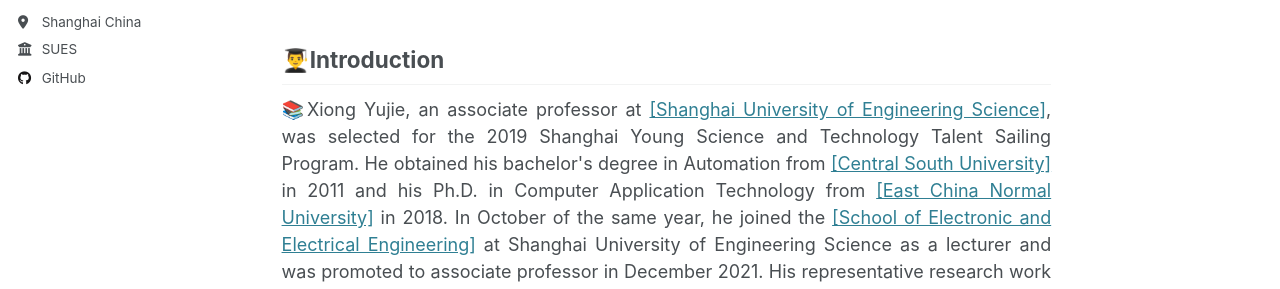
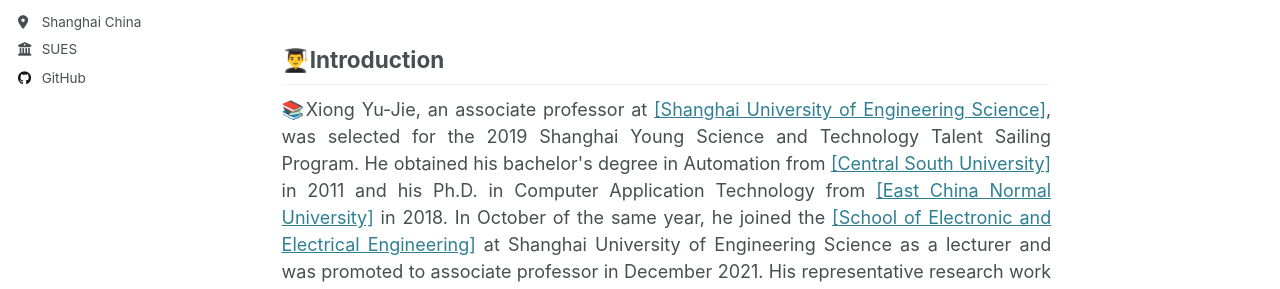
Before and after one commit to X-Lab-CN/introduce, a Jekyll site: the page built from _pages/about.md, in a window 1280 px wide and 900 px high. Shown: the part 403-692 px from the top of the window. Built offline with Jekyll 4.4.1, drawn with Linux system fonts in a browser that asks for light colours.

Commit message:
Update about.md

```diff
--- a/_pages/about.md
+++ b/_pages/about.md
@@ -20,7 +20,7 @@
 
 ## 👨‍🎓Introduction
 
-<div style="text-align: justify;">📚Xiong Yujie, an associate professor at <a href='https://www.sues.edu.cn/'>[Shanghai University of Engineering Science]</a>, was selected for the 2019 Shanghai Young Science and Technology Talent Sailing Program. He obtained his bachelor's degree in Automation from <a href='https://www.csu.edu.cn/'>[Central South University]</a> in 2011 and his Ph.D. in Computer Application Technology from <a href='https://www.ecnu.edu.cn/'>[East China Normal University]</a> in 2018. In October of the same year, he joined the <a href='https://seee.sues.edu.cn/'>[School of Electronic and Electrical Engineering]</a> at Shanghai University of Engineering Science as a lecturer and was promoted to associate professor in December 2021. His representative research work includes multi-language offline signature verification in complex scenarios, continuous large-scale action detection for video streams, multi-modal data fusion analysis for traditional Chinese medicine diagnostics, chain-of-thought reasoning technology for large language models, and high-fidelity 3D modeling for real-time dynamic small scenes. </div>
+<div style="text-align: justify;">📚Xiong Yu-Jie, an associate professor at <a href='https://www.sues.edu.cn/'>[Shanghai University of Engineering Science]</a>, was selected for the 2019 Shanghai Young Science and Technology Talent Sailing Program. He obtained his bachelor's degree in Automation from <a href='https://www.csu.edu.cn/'>[Central South University]</a> in 2011 and his Ph.D. in Computer Application Technology from <a href='https://www.ecnu.edu.cn/'>[East China Normal University]</a> in 2018. In October of the same year, he joined the <a href='https://seee.sues.edu.cn/'>[School of Electronic and Electrical Engineering]</a> at Shanghai University of Engineering Science as a lecturer and was promoted to associate professor in December 2021. His representative research work includes multi-language offline signature verification in complex scenarios, continuous large-scale action detection for video streams, multi-modal data fusion analysis for traditional Chinese medicine diagnostics, chain-of-thought reasoning technology for large language models, and high-fidelity 3D modeling for real-time dynamic small scenes. </div>
 
 <div style="text-align: justify;">📖He has presided over more than 10 scientific research projects, including the National Natural Science Foundation of China Youth Project, Shanghai Municipal Science and Technology Commission projects, Shanghai Municipal Education Commission projects, and enterprise-entrusted projects. He has also participated in major projects such as the Innovation 2030—"New Generation Artificial Intelligence" project, National Natural Science Foundation projects, and Shanghai Municipal Science and Technology Commission projects. He has published over 50 academic papers and serves as a member of the program committees for several international conferences. As an expert with the ISO International Organization for Standardization, he has participated in the review of multiple TC249 traditional Chinese medicine standard projects and contributed to the drafting of national standards "Traditional Chinese Medicine—Diagnostic Vocabulary—Part 1: Tongue Manifestations" and "Traditional Chinese Medicine—Diagnostic Vocabulary—Part 2: Pulse Manifestations."</div>
 
```
